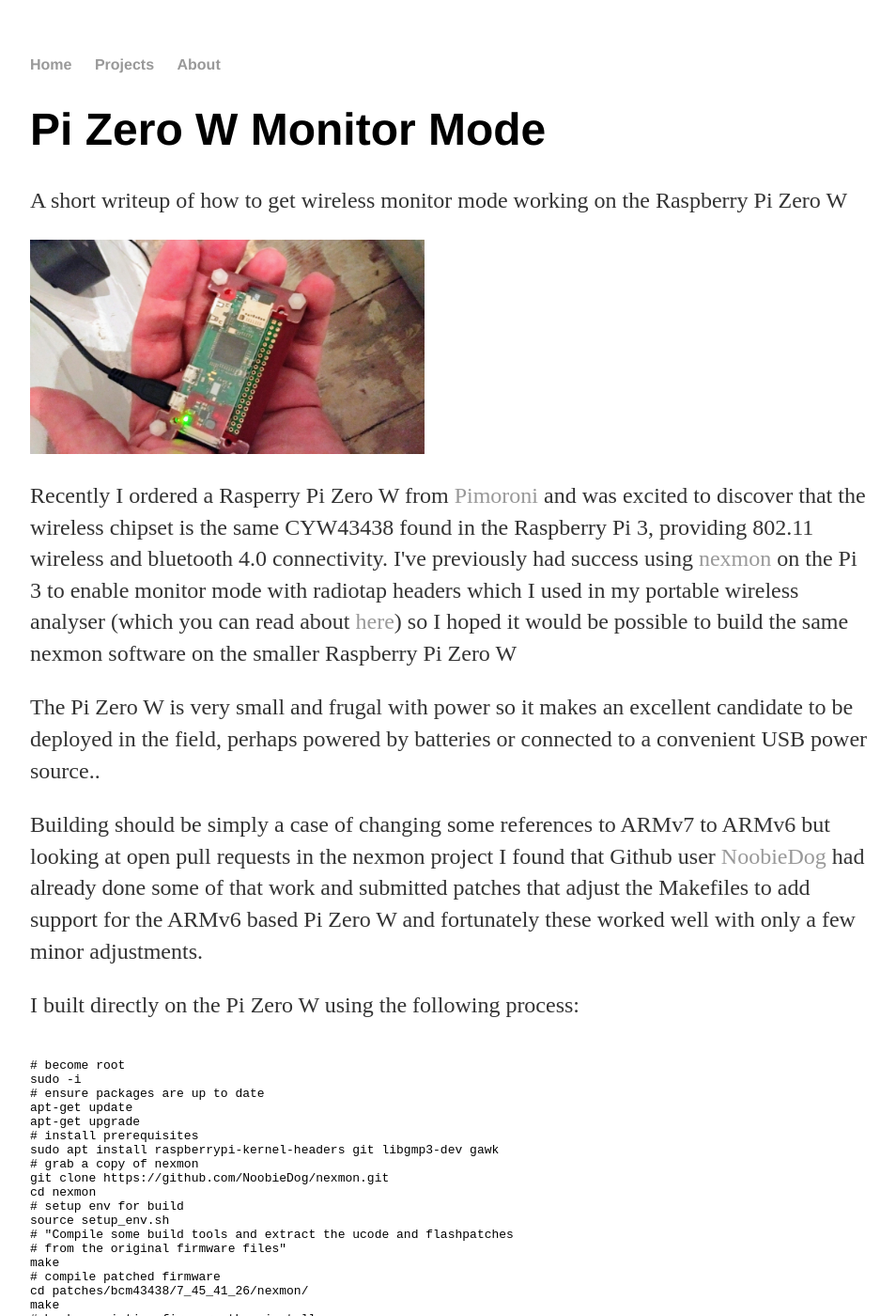
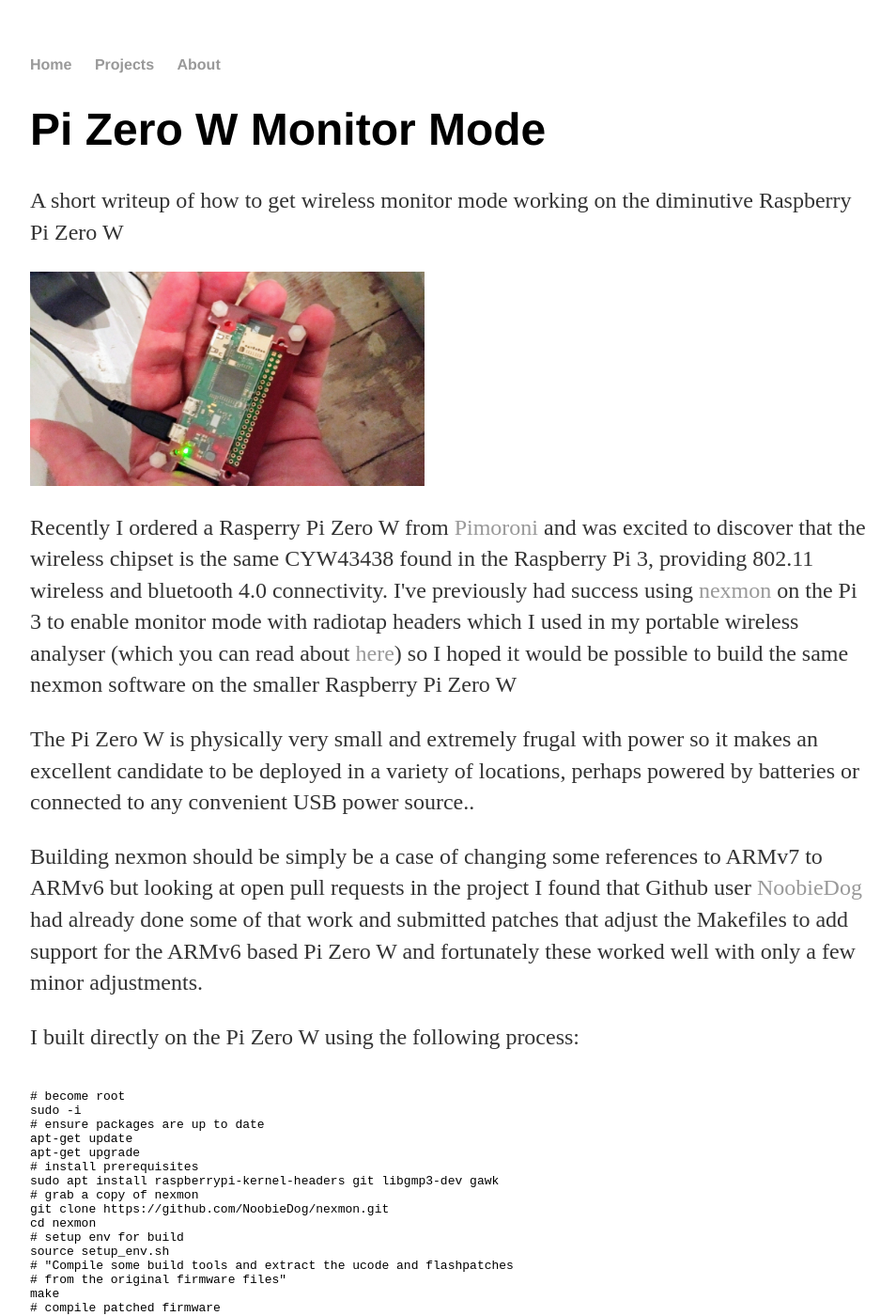
Before and after one commit to linuxthor/linuxthor.github.io, a Jekyll site: the page built from projects/pi-zero-w-monitor-mode/index.html, in a window 1280 px wide and 1400 px high. Shown: the whole window at 94% size, without its empty margins (160-1114 px from the left). Built offline with Jekyll 4.4.1, drawn with Linux system fonts in a browser that asks for light colours.

Commit message:
Update index.html

```diff
--- a/projects/pi-zero-w-monitor-mode/index.html
+++ b/projects/pi-zero-w-monitor-mode/index.html
@@ -4,7 +4,7 @@ title: Monitor mode on the Raspberry Pi Zero W
 ---
 <div class="blurb">
 	<h1>Pi Zero W Monitor Mode</h1>
-	<p>A short writeup of how to get wireless monitor mode working on the Raspberry Pi Zero W</p>
+	<p>A short writeup of how to get wireless monitor mode working on the diminutive Raspberry Pi Zero W</p>
 </div>
 <div class="post">
 	<img src="pizw.jpg" alt="Raspberry Pi Zero W" style="width:420px;height:228px;">
@@ -13,9 +13,9 @@ title: Monitor mode on the Raspberry Pi Zero W
            connectivity. I've previously had success using <a href="https://github.com/seemoo-lab/nexmon">nexmon</a> on the Pi 3 to
            enable monitor mode with radiotap headers which I used in my portable wireless analyser (which you can read about <a href="">here</a>)
            so I hoped it would be possible to build the same nexmon software on the smaller Raspberry Pi Zero W<p>
-	   <p>The Pi Zero W is very small and frugal with power so it makes an excellent candidate to be deployed in the field,
-           perhaps powered by batteries or connected to a convenient USB power source..<p>
-           <p>Building should be simply a case of changing some references to ARMv7 to ARMv6 but looking at open pull requests in the nexmon project
+	   <p>The Pi Zero W is physically very small and extremely frugal with power so it makes an excellent candidate to be deployed in a variety
+	   of locations, perhaps powered by batteries or connected to any convenient USB power source..<p>
+           <p>Building nexmon should be simply be a case of changing some references to ARMv7 to ARMv6 but looking at open pull requests in the project
            I found that Github user <a href="https://github.com/NoobieDog/nexmon">NoobieDog</a> had already done some of that work and submitted
 	   patches that adjust the Makefiles to add support for the ARMv6 based Pi Zero W and fortunately these worked
            well with only a few minor adjustments. <p>
```
